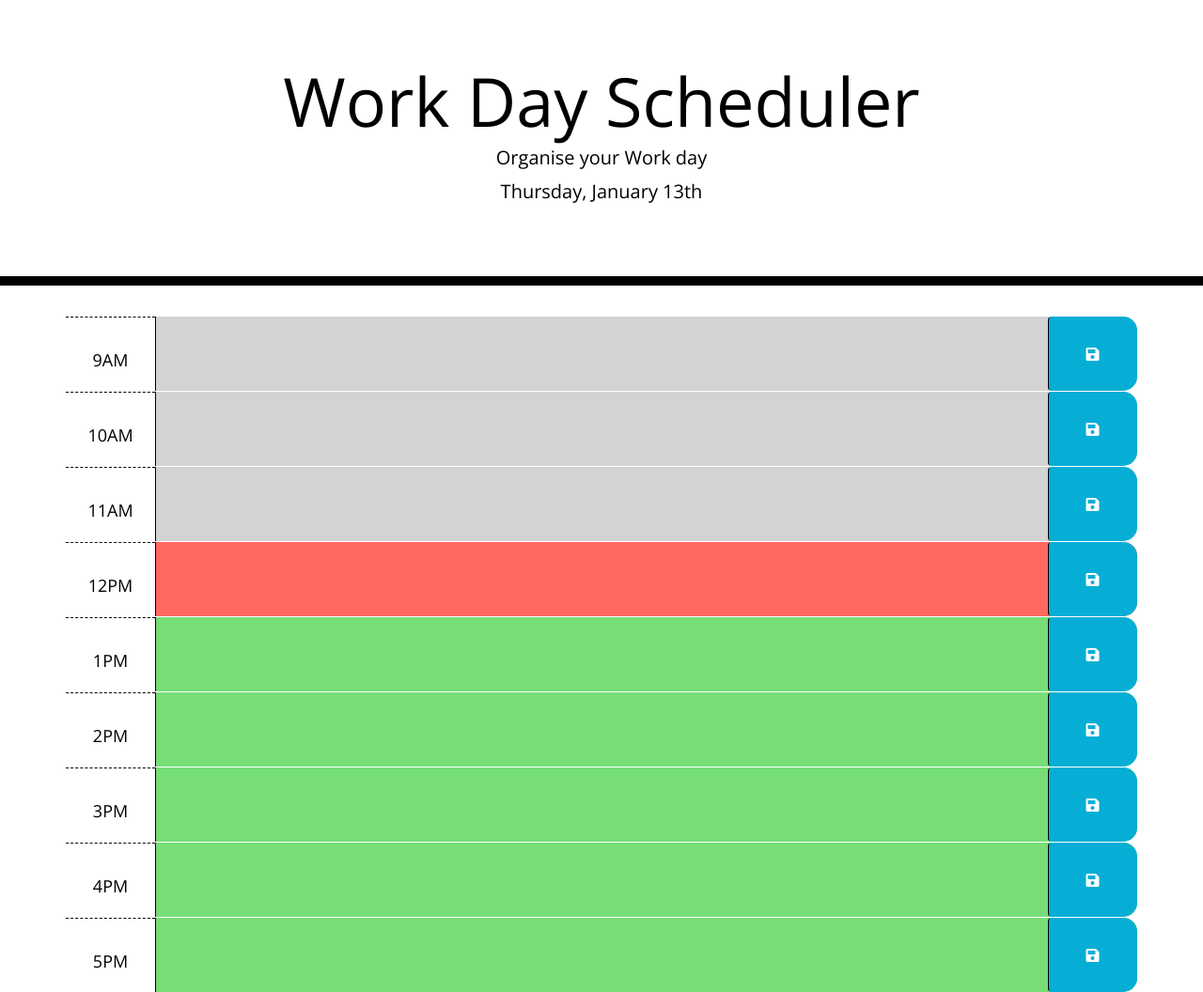
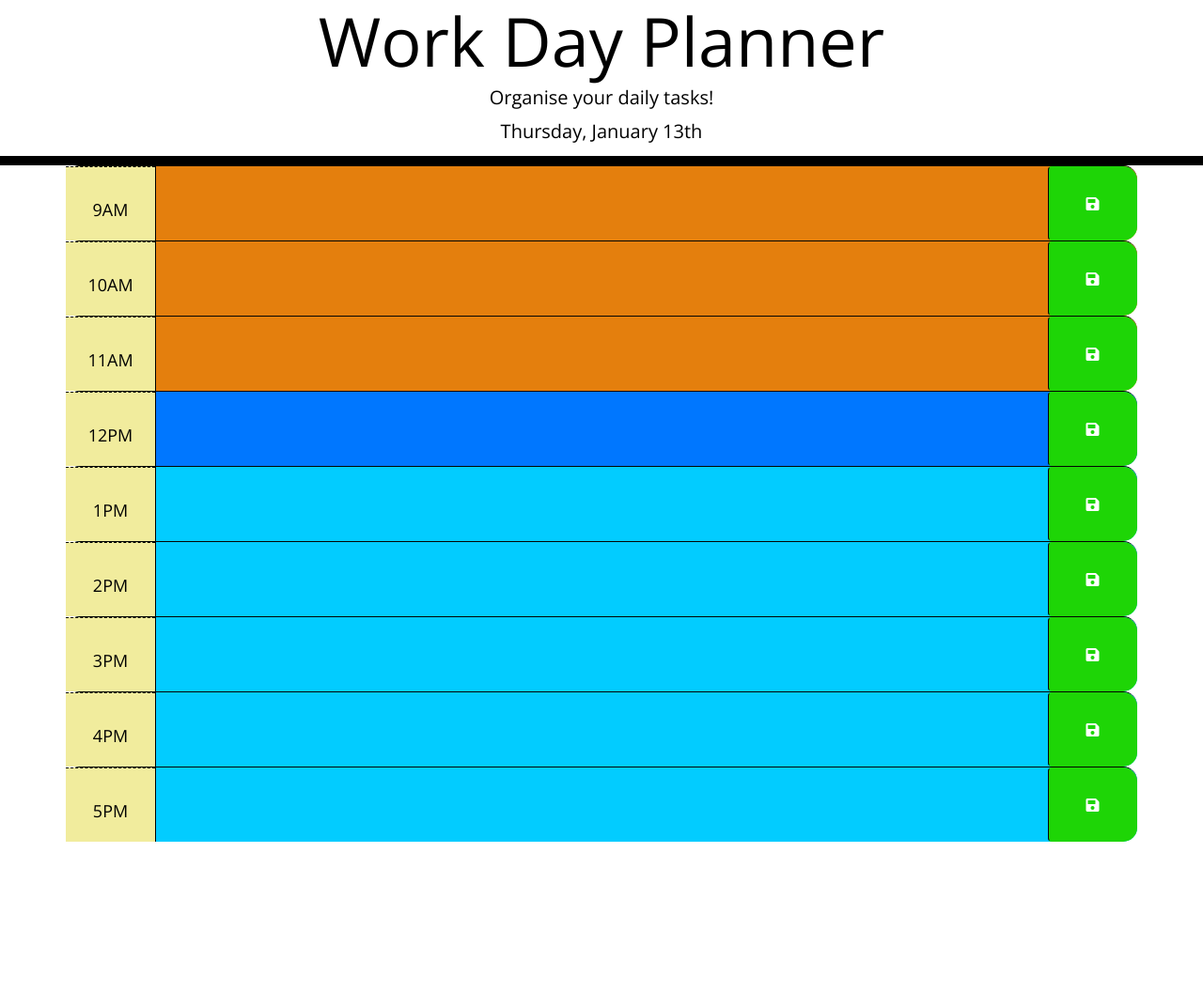
Before and after one commit to LochnessFPV/Daily-Task-Planner, a plain HTML site: page index.html in a window 1280 px wide. Shown: the whole page at 94% size. After the commit the page ends 896 px from the top, so only its background shows below. Drawn offline with nearby package versions, Linux system fonts and the light colour scheme.

Commit message:
fixed issues in script.js and layout css

```diff
--- a/assets/reset.css
+++ b/assets/reset.css
@@ -0,0 +1,43 @@
+html, body, div, span, applet, object, iframe,
+h1, h2, h3, h4, h5, h6, p, blockquote, pre,
+a, abbr, acronym, address, big, cite, code,
+del, dfn, em, img, ins, kbd, q, s, samp,
+small, strike, strong, sub, sup, tt, var,
+b, u, i, center,
+dl, dt, dd, ol, ul, li,
+fieldset, form, label, legend,
+table, caption, tbody, tfoot, thead, tr, th, td,
+article, aside, canvas, details, embed,
+figure, figcaption, footer, header, hgroup,
+menu, nav, output, ruby, section, summary,
+time, mark, audio, video {
+	margin: 0;
+	padding: 0;
+	border: 0;
+	font-size: 100%;
+	font: inherit;
+	vertical-align: baseline;
+}
+/* HTML5 display-role reset for older browsers */
+article, aside, details, figcaption, figure,
+footer, header, hgroup, menu, nav, section {
+	display: block;
+}
+body {
+	line-height: 1;
+}
+ol, ul {
+	list-style: none;
+}
+blockquote, q {
+	quotes: none;
+}
+blockquote:before, blockquote:after,
+q:before, q:after {
+	content: '';
+	content: none;
+}
+table {
+	border-collapse: collapse;
+	border-spacing: 0;
+}
--- a/assets/style.css
+++ b/assets/style.css
@@ -13,12 +13,12 @@ textarea{
   padding: 10px;
 }
 
-.jumbotron {
+.heading {
   text-align: center;
   background-color: transparent;
   color: black;
   border-radius: 0;
-  border-bottom: 10px solid black;
+  border-bottom: 10px solid rgb(0, 0, 0);
 }
 
 .description{
@@ -33,27 +33,27 @@ textarea{
 .row {
   white-space: pre-wrap;
   height: 80px;
-  border-top: 1px solid white;;
+  border-top: 1px solid rgb(3, 5, 3);;
 }
 
 .hour {
-  background-color: #ffffff;
+  background-color: #f1ec9d;
   color: #000000;
   border-top: 1px dashed #000000;
 }
 
 .past {
-  background-color: #d3d3d3;
+  background-color: #e47f0d;
   color: white;
 }
 
 .present {
-  background-color: #ff6961;
+  background-color: #0077ff;
   color: white;
 }
 
 .future {
-  background-color: #77dd77;
+  background-color: #02ccff;
   color: white;
 }
 
@@ -61,7 +61,7 @@ textarea{
   border-left: 1px solid black;
   border-top-right-radius: 15px;
   border-bottom-right-radius: 15px;
-  background-color: #06AED5;
+  background-color: #1ed506;
   color: white;
 }
 
--- a/index.html
+++ b/index.html
@@ -9,13 +9,13 @@
   <link rel="stylesheet" href="https://use.fontawesome.com/releases/v5.8.1/css/all.css" integrity="sha384-50oBUHEmvpQ+1lW4y57PTFmhCaXp0ML5d60M1M7uH2+nqUivzIebhndOJK28anvf" crossorigin="anonymous">
   <link href="https://fonts.googleapis.com/css?family=Open+Sans&display=swap" rel="stylesheet">
   <link rel="stylesheet" href="assets/style.css">
-  <title>Work Day Scheduler</title>
+  <title>DAILY TASK PLANNER</title>
 </head>
 
 <body>
-  <header class="jumbotron">
-    <h1 class="display-3">Work Day Scheduler</h1>
-    <p class="lead">Organise your Work day</p>
+  <header class="heading">
+    <h1 class="display-3">Work Day Planner</h1>
+    <p class="lead">Organise your daily tasks!</p>
     <p id="currentDay" class="lead"></p>
   </header>
   <div class="container">
```
